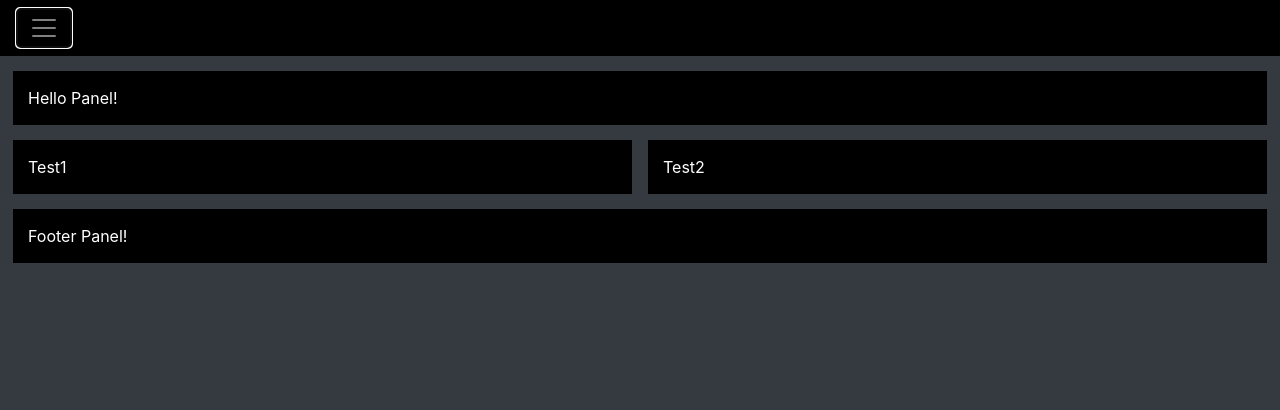
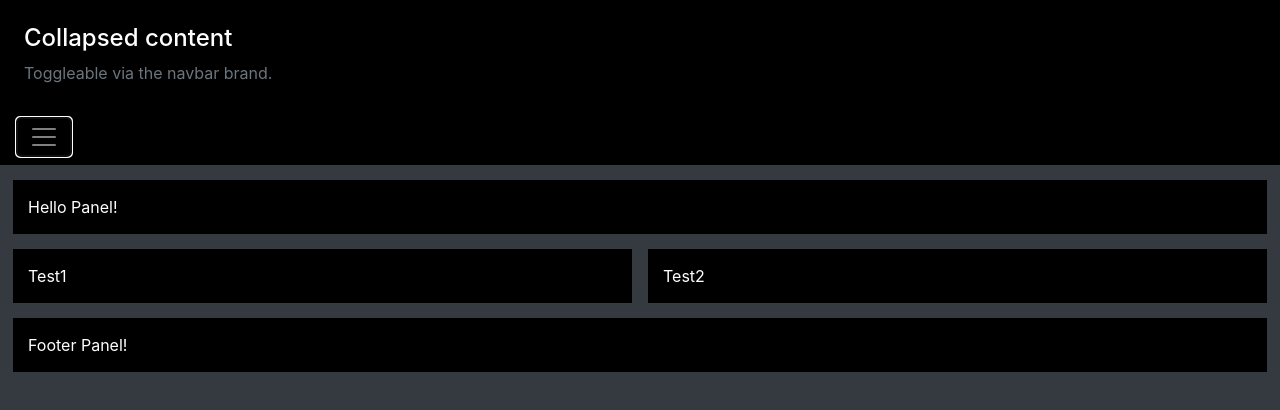
Before and after one commit to Mohammed9531/ngx-core-dashboard, an Angular app: page /#/dashboard in a window 1280 px wide. Both pictures are taken after a click on the button "Toggle navigation". Shown: the top 410 px of the page. Built offline with nearby package versions, Linux system fonts and the light colour scheme.

Commit message:
chore(dashboard): implemented navbar toggle feature.

```diff
--- a/src/app/app.component.html
+++ b/src/app/app.component.html
@@ -1,4 +1,4 @@
-<div class="container-fluid bri-container">
+<div class="bri-container container-fluid">
 
   <!-- Injection point for navbar -->
   <div class="bri-navbar-container">
--- a/src/app/dashboard/dashboard-routing.module.ts
+++ b/src/app/dashboard/dashboard-routing.module.ts
@@ -2,6 +2,9 @@ import { NgModule } from '@angular/core';
 import { Routes, RouterModule } from '@angular/router';
 import { DashboardComponent } from './dashboard.component';
 
+/**
+ * @author: Shoukath Mohammed
+ */
 const routes: Routes = [
   {
     path: '',
--- a/src/app/shared/components/layout/bri-navbar/bri-navbar.component.html
+++ b/src/app/shared/components/layout/bri-navbar/bri-navbar.component.html
@@ -1,12 +1,12 @@
 <div class="bri-navbar pos-f-t">
-    <div class="collapse" id="navbarToggleExternalContent">
+    <div [ngClass]="{'show': isToggled, 'collapsing': isCollapsing, 'collapse': !isCollapsing}">
         <div class="bg-dark p-4">
         <h4 class="text-white">Collapsed content</h4>
         <span class="text-muted">Toggleable via the navbar brand.</span>
         </div>
     </div>
     <nav class="navbar navbar-dark bg-dark">
-        <button class="navbar-toggler" type="button" data-toggle="collapse" data-target="#navbarToggleExternalContent" aria-controls="navbarToggleExternalContent" aria-expanded="false" aria-label="Toggle navigation">
+        <button class="navbar-toggler" type="button" attr.aria-expanded="isToggled" aria-label="Toggle navigation" (click)="onToggle($event)">
         <span class="navbar-toggler-icon"></span>
         </button>
     </nav>
--- a/src/app/shared/components/layout/bri-navbar/bri-navbar.component.ts
+++ b/src/app/shared/components/layout/bri-navbar/bri-navbar.component.ts
@@ -1,4 +1,4 @@
-import { Component, OnInit } from '@angular/core';
+import { Component } from '@angular/core';
 
 /**
  * @author: Shoukath Mohammed
@@ -8,11 +8,40 @@ import { Component, OnInit } from '@angular/core';
   templateUrl: './bri-navbar.component.html',
   styleUrls: ['./bri-navbar.component.scss']
 })
-export class BriNavbarComponent implements OnInit {
+export class BriNavbarComponent {
 
+  /**
+   * @public
+   * @type: boolean
+   * @description: flag to toggle the navbar
+   */
+  public isToggled: boolean = false;
+
+  /**
+   * @public
+   * @type: boolean
+   * @description: flag to animate the navbar
+   */
+  public isCollapsing: boolean = false;
+
+  /**
+   * @constructor
+   */
   constructor() { }
 
-  ngOnInit() {
+  /**
+   * @public
+   * @param: {e<MouseEvent>}
+   * @returns: void
+   * @description: a helper method that toggles
+   * tbe navbar view.
+   */
+  public onToggle(e: MouseEvent): void {
+    this.isCollapsing = true;
+
+    setTimeout(() => {
+      this.isCollapsing = false;
+      this.isToggled = !this.isToggled;
+    });
   }
-
 }
```
